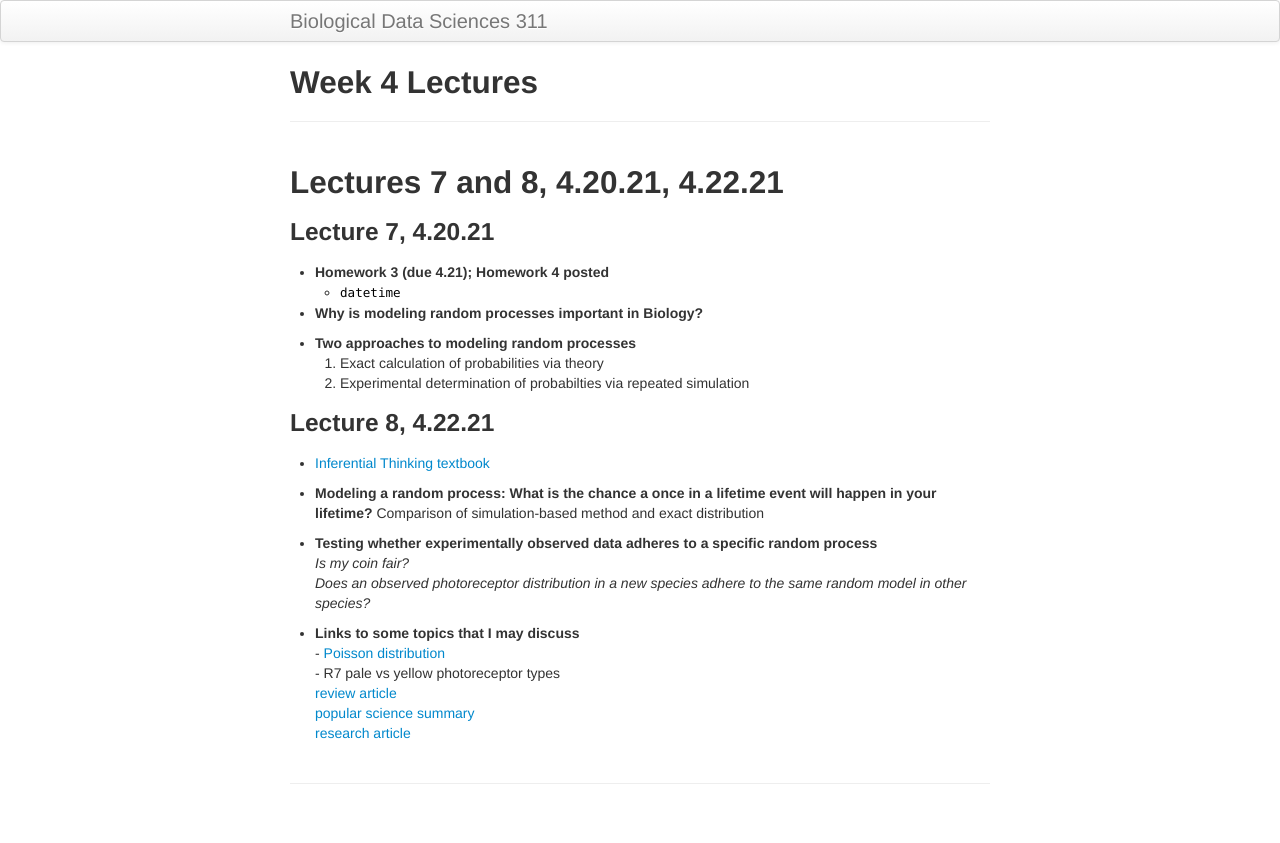
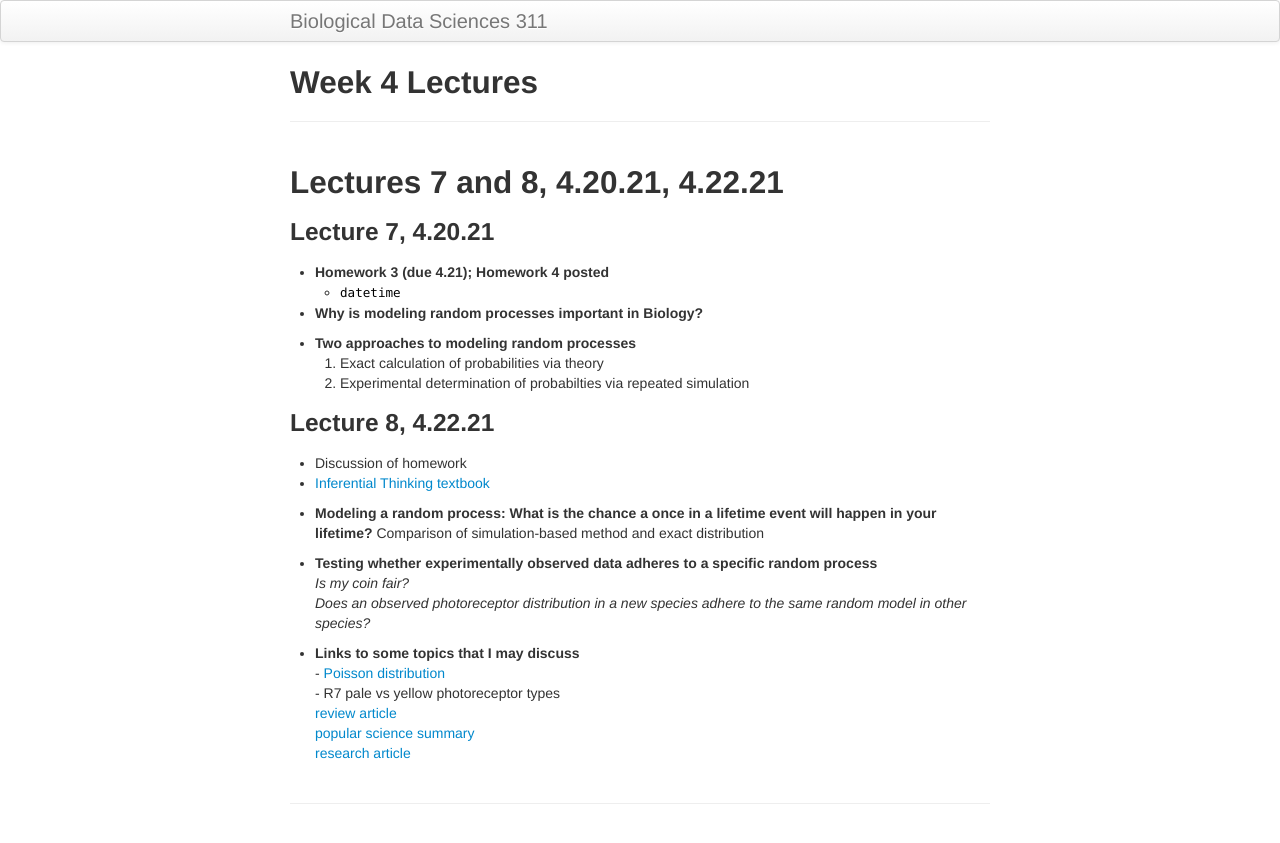
Before and after one commit to timothylwarren/bds311-sp21, a Jekyll site: the page built from lecture_notes/lec_wk04.md, in a window 1280 px wide. Shown: the top 843 px of the page. Built offline with Jekyll 4.4.1, drawn with Linux system fonts in a browser that asks for light colours.

Commit message:
Update lec_wk04.md

```diff
--- a/lecture_notes/lec_wk04.md
+++ b/lecture_notes/lec_wk04.md
@@ -21,6 +21,7 @@ title: Week 4 Lectures
 
 
 ### Lecture 8, 4.22.21
+- Discussion of homework
 - [Inferential Thinking textbook](https://inferentialthinking.com/chapters/09/Randomness.html)
 
 - **Modeling a random process: What is the chance a once in a lifetime event will happen in your lifetime?**
```
